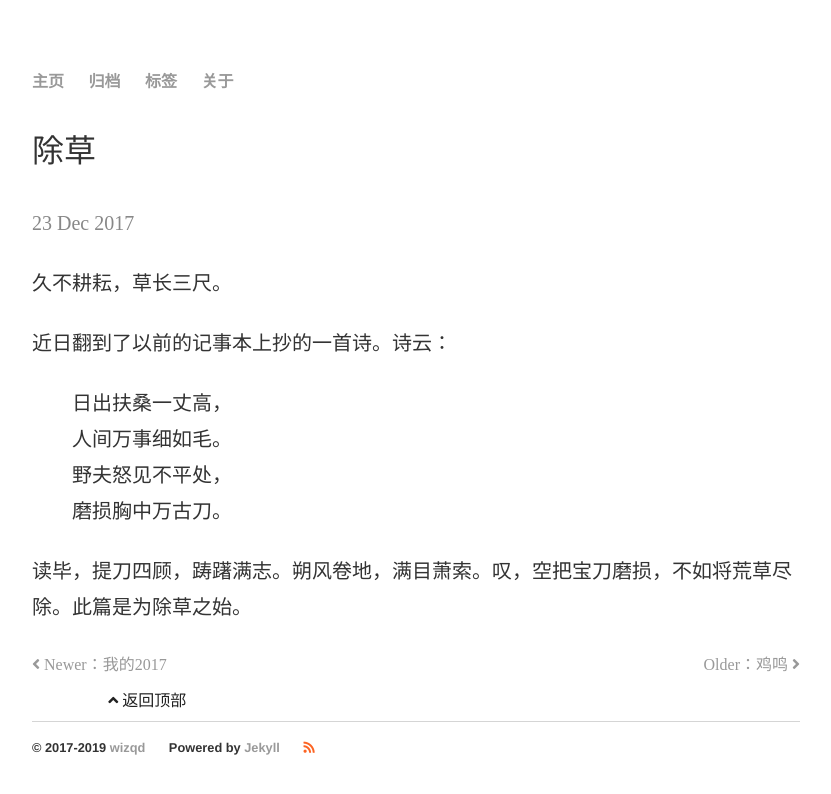
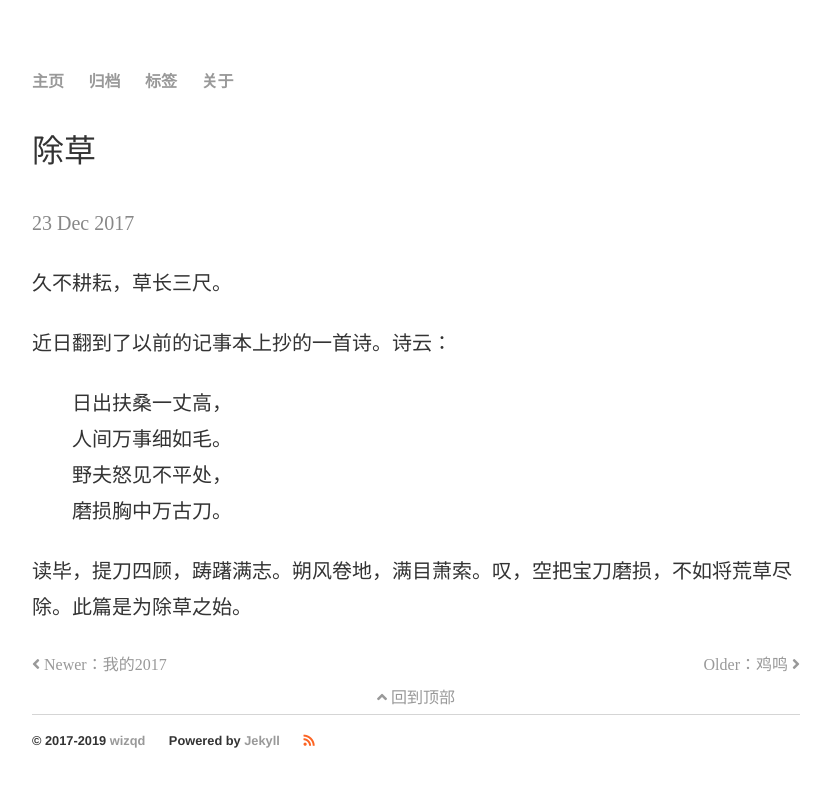
Before and after one commit to chqid/chqid.blog.io, a Jekyll site: the page built from _posts/2017-12-23-chucao.md, in a window 1280 px wide. Shown: the top 794 px of the page, without its empty margins (224-1055 px from the left). Built offline with Jekyll 4.4.1, drawn with Linux system fonts in a browser that asks for light colours; nearby versions of some CDN libraries.

Commit message:
rejust back to top

```diff
--- a/_includes/post-navigation.html
+++ b/_includes/post-navigation.html
@@ -21,8 +21,8 @@
 </div>
 
 <div class="back-to-top">
-	<a class="post-nav-link" href="#top">
+	<a href="#top">
 		<i class="fas fa-angle-up"></i>
-		返回顶部
+		回到顶部
 	</a>
 </div>
--- a/assets/css/main.css
+++ b/assets/css/main.css
@@ -72,6 +72,7 @@ p {
 .container .main-nav-link,
 .container .footer .footer-link,
 .container .post-navigation .post-nav-link,
+.container .back-to-top a,
 .container .tag .tag-link {
     text-decoration: none;
     color: #999;
@@ -141,11 +142,8 @@ p {
     display: inline-block;
     text-align: center;
     vertical-align: middle;
-    width: 30%;
+    width: 100%;
     margin: 0 auto;
     position: relative;
     font-size: 16px;
-    padding: 4px 11px;
-    border-width: 1px;
-    border-color: #999;
 }
```
